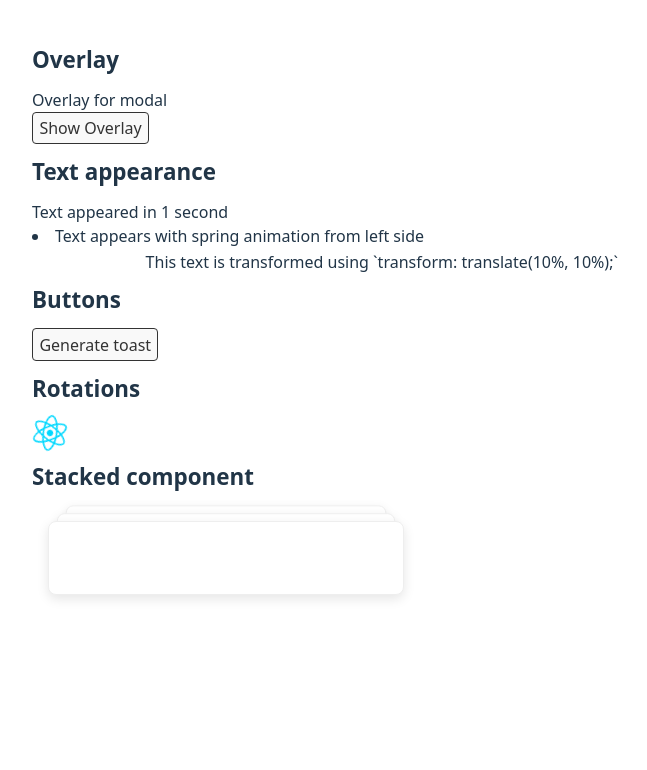
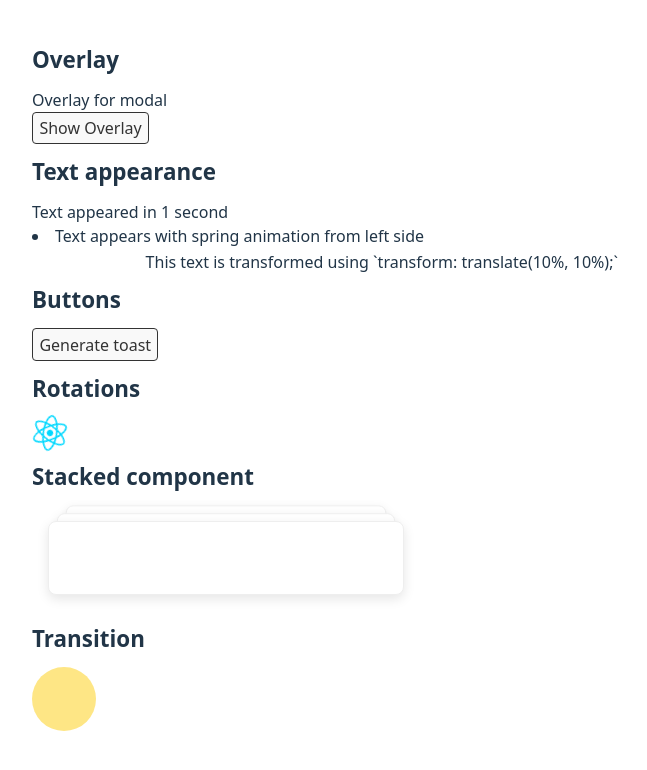
Before and after one commit to vsashyn/animations-dev, a React (Vite) app: page / in a window 1280 px wide. Shown: the top 770 px of the page, without its empty margins (0-647 px from the left). Built offline with nearby package versions, Linux system fonts and the light colour scheme.

Commit message:
add transform without flickering

```diff
--- a/src/App.css
+++ b/src/App.css
@@ -144,3 +144,13 @@ button:active {
   grid-area: 1 / 1;
   transform: translate(0px, calc(var(--index) * var(--translate-increment))) scale(calc(1 - var(--index) * var(--scale-increment)));
 }
+
+/* Transitions */
+.ball-child {
+  transition: transform 0.2s ease;
+  cursor: pointer;
+}
+.ball:hover .ball-child {
+  /* Outer element allows to remove flickering */
+  transform: translateY(-20%);
+}
--- a/src/App.tsx
+++ b/src/App.tsx
@@ -1,6 +1,6 @@
 import { useState } from "react";
 import { motion } from "motion/react";
-import ReactLogo from "./assets/react.svg"
+import ReactLogo from "./assets/react.svg";
 import "./App.css";
 import { StackedComponent } from "./StackedComponent";
 
@@ -73,21 +73,24 @@ function App() {
           }}
         >
           Generate toast
-          </button>
+        </button>
       </section>
       <section>
         <h2 className="font-bold">Rotations</h2>
-          <img className="rotated" src={ReactLogo} alt="" />
+        <img className="rotated" src={ReactLogo} alt="" />
       </section>
 
       <section>
-        <h2 className="font-bold">
-          Stacked component
-        </h2>
+        <h2 className="font-bold">Stacked component</h2>
         <div className="p-4">
           <StackedComponent></StackedComponent>
         </div>
       </section>
+
+      <h2 className="font-bold">Transition</h2>
+      <div className="ball inline-block">
+        <div className="ball-child w-16 h-16 rounded-full bg-amber-200"></div>
+      </div>
     </>
   );
 }
```
